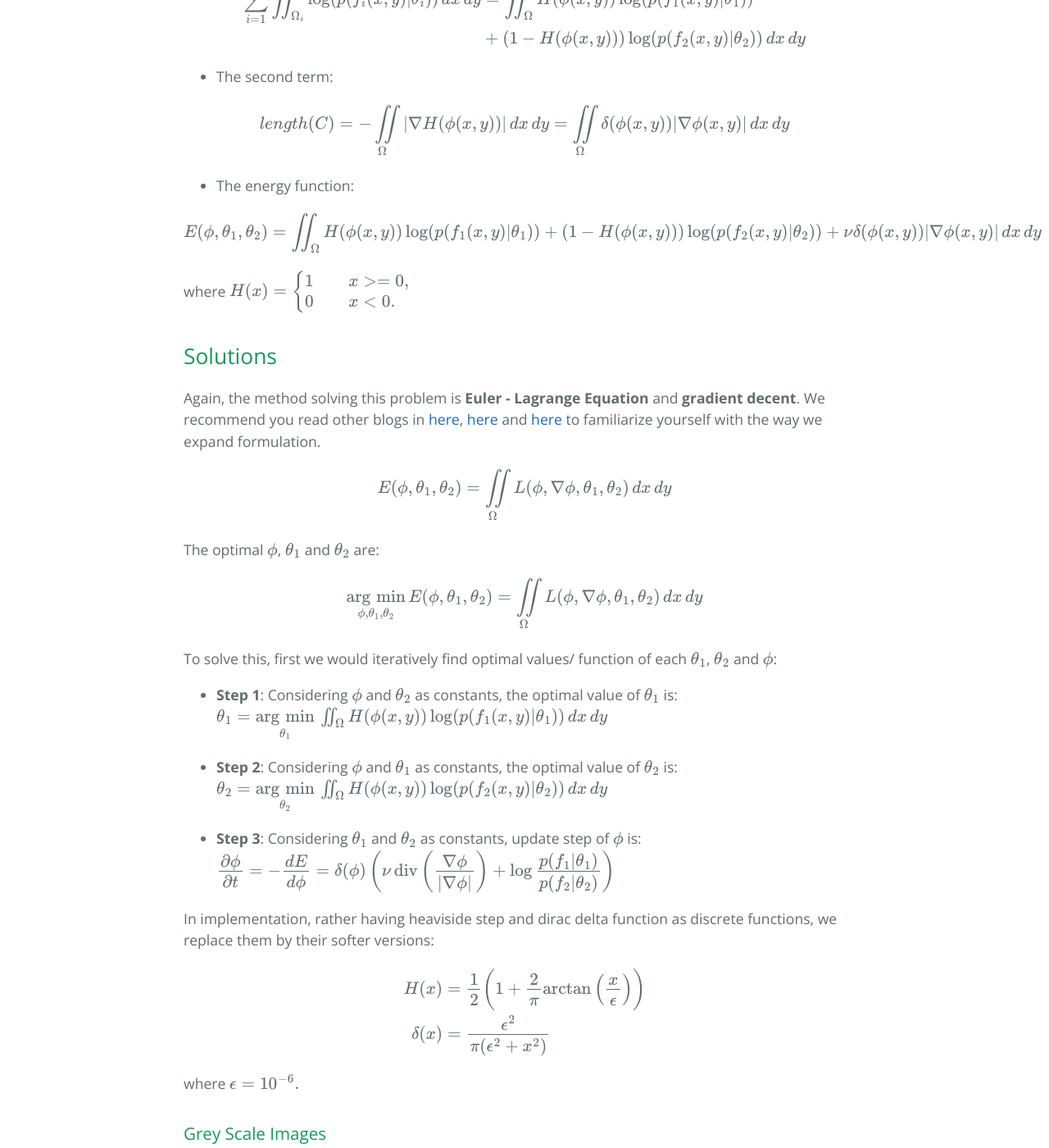
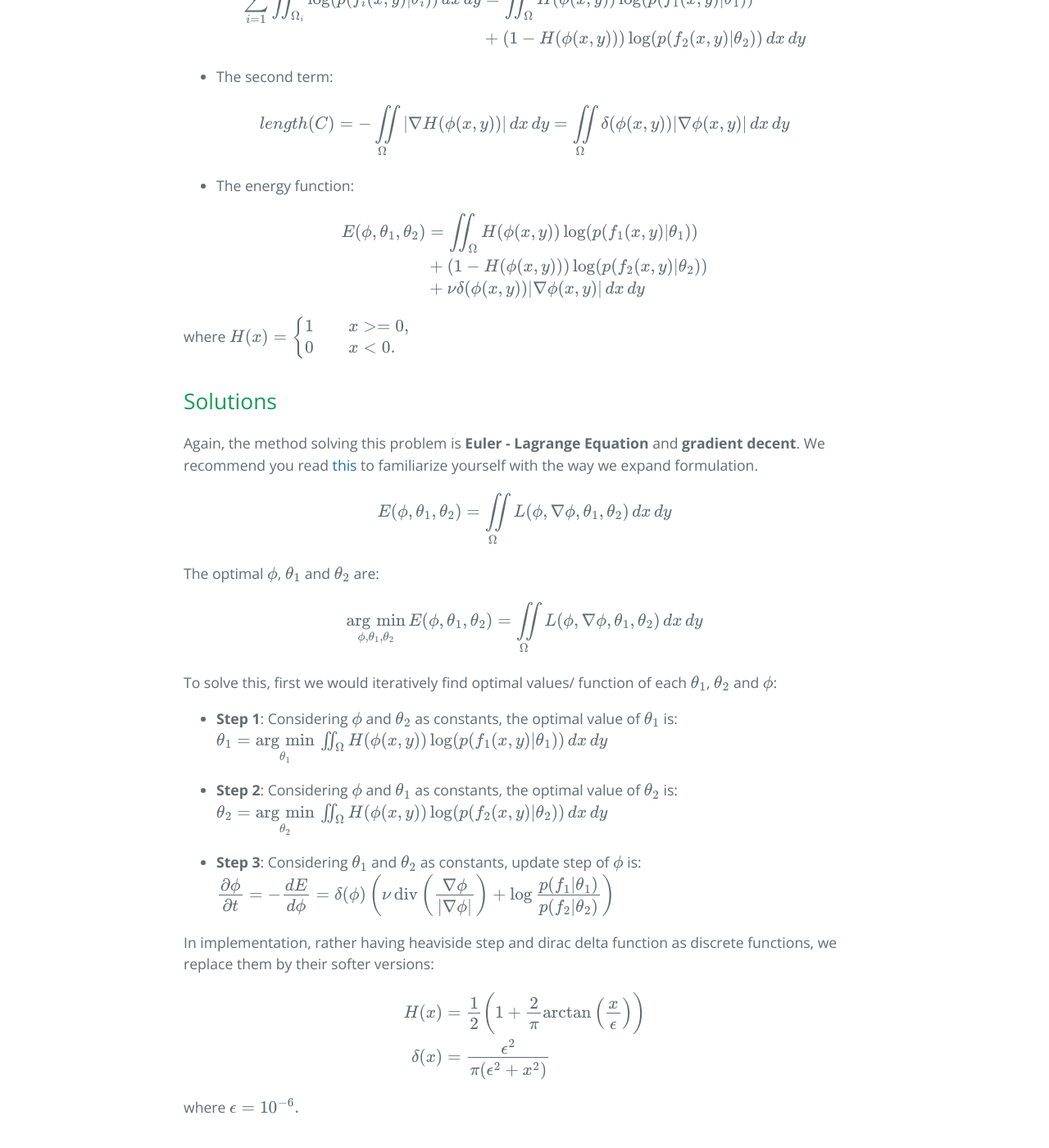
Before and after one commit to graphicsminer/graphicsminer.github.io, a Jekyll site: the page built from _posts/2022-09-24-variational-method-and-image-segmentation_part3.md, in a window 1280 px wide and 1400 px high, scrolled down 2440 px. Shown: the whole window at 82% size. Built offline with Jekyll 4.4.1, drawn with Linux system fonts in a browser that asks for light colours; formulas are drawn with MathJax 3; some of the changed text lies outside the part shown.

Commit message:
push variational method and segmentation part 3

```diff
--- a/_posts/2022-09-24-variational-method-and-image-segmentation_part3.md
+++ b/_posts/2022-09-24-variational-method-and-image-segmentation_part3.md
@@ -85,7 +85,10 @@ $$
 
 * The energy function:
 
-$$E(\phi, \theta_1, \theta_2) = \iint_{\Omega} H(\phi(x, y)) \operatorname{log}(p(f_1(x, y)| \theta_1)) + (1 - H(\phi(x, y))) \operatorname{log}(p(f_2(x, y)| \theta_2)) + \nu \delta(\phi(x ,y))|\nabla \phi(x, y)| \,dx \, dy$$
+$$\begin{aligned}
+    E(\phi, \theta_1, \theta_2) &= \iint_{\Omega} H(\phi(x, y)) \operatorname{log}(p(f_1(x, y)| \theta_1)) \\
+    &+ (1 - H(\phi(x, y))) \operatorname{log}(p(f_2(x, y)| \theta_2)) \\&+ \nu \delta(\phi(x ,y))|\nabla \phi(x, y)| \,dx \, dy
+\end{aligned}$$
 
 where
 $$\begin{equation*}
@@ -97,7 +100,7 @@ H(x) = \begin{cases}
 
 ## Solutions
 
-Again, the method solving this problem is **Euler - Lagrange Equation** and **gradient decent**. We recommend you read other blogs in [here](https://graphicsminer.github.io/mathematics/2022/09/22/variational-methods-and-image-segmentation_part2.html), [here](https://graphicsminer.github.io/mathematics/2022/09/20/variational-methods-and-image-segmentation_part1.html) and [here](https://huynguyenbao.github.io/posts/2021/08/variational-methods/) to familiarize yourself with the way we expand formulation.
+Again, the method solving this problem is **Euler - Lagrange Equation** and **gradient decent**. We recommend you read [this](https://graphicsminer.github.io/mathematics/2022/09/22/variational-methods-and-image-segmentation_part2.html) to familiarize yourself with the way we expand formulation.
 
 $$
     E(\phi, \theta_1, \theta_2) = \underset{\Omega}{\iint} L(\phi, \nabla \phi, \theta_1, \theta_2) \, dx \, dy
@@ -153,7 +156,7 @@ Have you seen the similarity of this and that of previous? :)
 
 ### Vector - valued Images
 
-Our assumption for feature vector $$f_i$$ can also be color vector $$f = \left<R, G, B\right>$$ or based on the structure of image $$f = <I, \dfrac{I_x}{\vert\nabla I\vert}, \dfrac{I_y}{\vert\nabla I\vert}, \dfrac{2I_xI_y}{\vert\nabla I\vert}>$$.
+Our assumption for feature vector $$f_i$$ can also be color vector $$f = \left<R, G, B\right>$$ or based on the structure of image $$f = \left<I, \dfrac{I_x}{\vert\nabla I\vert}, \dfrac{I_y}{\vert\nabla I\vert}, \dfrac{2I_xI_y}{\vert\nabla I\vert}\right>$$.
 
 The update equation for $$\mu_i$$ and $$\Sigma_i$$ will be:
 
```
Also changed, not shown: other parts of _posts/2022-09-24-variational-method-and-image-segmentation_part3.md (+1 -1 lines).
